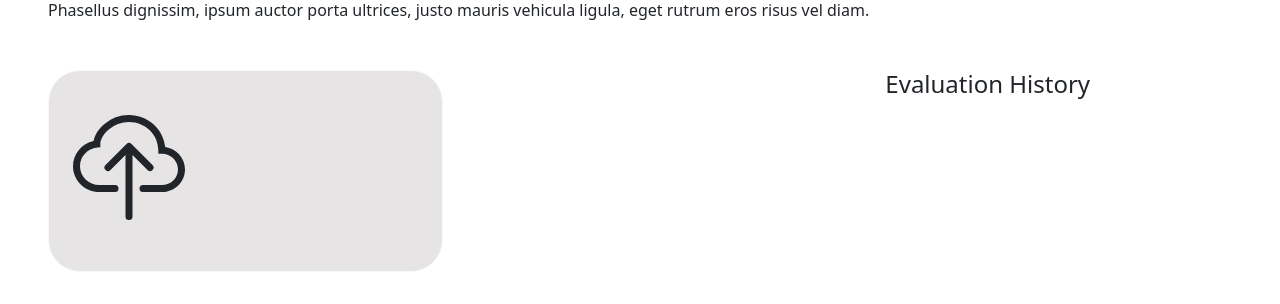
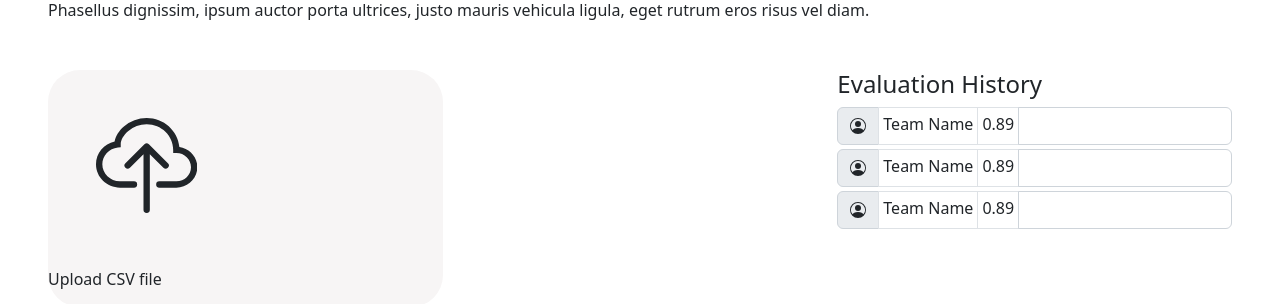
Before and after one commit to Marconi-Lab/Evaluation-platform, a Vue app in the folder frontend/: page /user/project/1 in a window 1280 px wide. Shown: the part 501-805 px from the top of the page. Built offline with nearby package versions, Linux system fonts and the light colour scheme.

Commit message:
[Refactored] Changed the upload button and evaluation history

```diff
--- a/frontend/src/views/user/Project.vue
+++ b/frontend/src/views/user/Project.vue
@@ -10,17 +10,14 @@
   <div class="col ms-5">
     <div class="row justify-content-between">
       <div class="col-4">
-        <!-- <ChooseFile /> -->
-        <div
-          class="image-upload border border-light justify-content-center rounded-5"
-        >
+        <div class="image-upload rounded-5">
           <label for="file-input">
             <svg
               xmlns="http://www.w3.org/2000/svg"
-              width="160"
-              height="200"
+              width="50%"
+              height="20%"
               fill="currentColor"
-              class="icon bi bi-cloud-upload p-4 justify-content-center"
+              class="icon bi bi-cloud-upload p-5"
               viewBox="0 0 16 16"
             >
               <path
@@ -30,25 +27,105 @@
               <path
                 fill-rule="evenodd"
                 d="M7.646 4.146a.5.5 0 0 1 .708 0l3 3a.5.5 0 0 1-.708.708L8.5 5.707V14.5a.5.5 0 0 1-1 0V5.707L5.354 7.854a.5.5 0 1 1-.708-.708l3-3z"
-              /></svg
-          ></label>
+              />
+            </svg>
+            <p>Upload CSV file</p></label
+          >
           <input id="file-input" type="file" />
         </div>
       </div>
-      <div class="col-4"><h4>Evaluation History</h4></div>
+      <div class="col-4 me-5">
+        <h4>Evaluation History</h4>
+        <div class="input-group has-validation mb-1">
+          <span class="input-group-text" id="inputGroupPrepend"
+            ><svg
+              xmlns="http://www.w3.org/2000/svg"
+              width="16"
+              height="16"
+              fill="currentColor"
+              class="bi bi-person-circle"
+              viewBox="0 0 16 16"
+            >
+              <path d="M11 6a3 3 0 1 1-6 0 3 3 0 0 1 6 0z" />
+              <path
+                fill-rule="evenodd"
+                d="M0 8a8 8 0 1 1 16 0A8 8 0 0 1 0 8zm8-7a7 7 0 0 0-5.468 11.37C3.242 11.226 4.805 10 8 10s4.757 1.225 5.468 2.37A7 7 0 0 0 8 1z"
+              /></svg
+          ></span>
+          <span class="border p-1">Team Name</span>
+          <span class="border p-1" colspan="2">0.89</span>
+          <input
+            type="text"
+            class="form-control"
+            id="validationCustomUsername"
+            aria-describedby="inputGroupPrepend"
+            required
+          />
+        </div>
+        <div class="input-group has-validation mb-1">
+          <span class="input-group-text" id="inputGroupPrepend"
+            ><svg
+              xmlns="http://www.w3.org/2000/svg"
+              width="16"
+              height="16"
+              fill="currentColor"
+              class="bi bi-person-circle"
+              viewBox="0 0 16 16"
+            >
+              <path d="M11 6a3 3 0 1 1-6 0 3 3 0 0 1 6 0z" />
+              <path
+                fill-rule="evenodd"
+                d="M0 8a8 8 0 1 1 16 0A8 8 0 0 1 0 8zm8-7a7 7 0 0 0-5.468 11.37C3.242 11.226 4.805 10 8 10s4.757 1.225 5.468 2.37A7 7 0 0 0 8 1z"
+              /></svg
+          ></span>
+          <span class="border p-1">Team Name</span>
+          <span class="border p-1" colspan="2">0.89</span>
+          <input
+            type="text"
+            class="form-control"
+            id="validationCustomUsername"
+            aria-describedby="inputGroupPrepend"
+            required
+          />
+        </div>
+        <div class="input-group has-validation mb-1">
+          <span class="input-group-text" id="inputGroupPrepend"
+            ><svg
+              xmlns="http://www.w3.org/2000/svg"
+              width="16"
+              height="16"
+              fill="currentColor"
+              class="bi bi-person"
+              viewBox="0 0 16 16"
+            >
+              <path d="M11 6a3 3 0 1 1-6 0 3 3 0 0 1 6 0z" />
+              <path
+                fill-rule="evenodd"
+                d="M0 8a8 8 0 1 1 16 0A8 8 0 0 1 0 8zm8-7a7 7 0 0 0-5.468 11.37C3.242 11.226 4.805 10 8 10s4.757 1.225 5.468 2.37A7 7 0 0 0 8 1z"
+              /></svg
+          ></span>
+          <span class="border p-1">Team Name</span>
+          <span class="border p-1" colspan="2">0.89</span>
+          <input
+            type="text"
+            class="form-control"
+            id="validationCustomUsername"
+            aria-describedby="inputGroupPrepend"
+            required
+          />
+        </div>
+      </div>
     </div>
   </div>
 </template>
 <script>
 import projects from "@/services/projects";
 import usernavigation from "@/components/common/UserNavigation";
-// import ChooseFile from "@/components/common/chooseFile.vue";
 
 export default {
   name: "project-view",
   components: {
     usernavigation,
-    // ChooseFile,
   },
 
   data() {
@@ -81,13 +158,11 @@ export default {
   display: none;
 }
 .image-upload {
-  background-color: rgb(230, 228, 228);
-}
-.bord {
   width: 100%;
-  height: 100%;
+  background-color: rgb(247, 245, 245);
 }
 .icon {
-  align-items: center;
+  margin-left: auto;
+  cursor: pointer;
 }
 </style>
```
